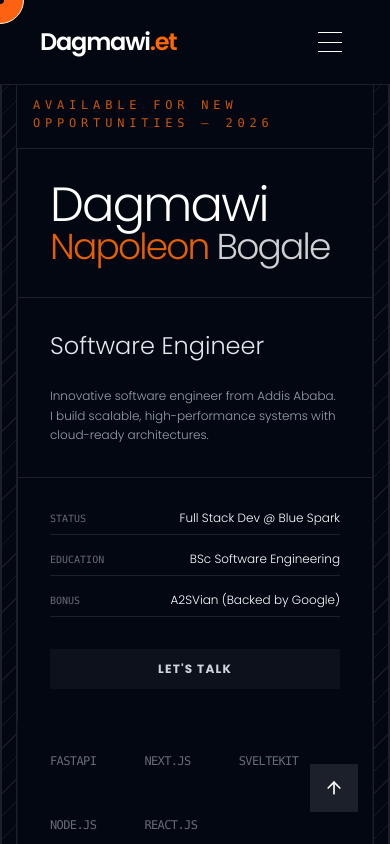
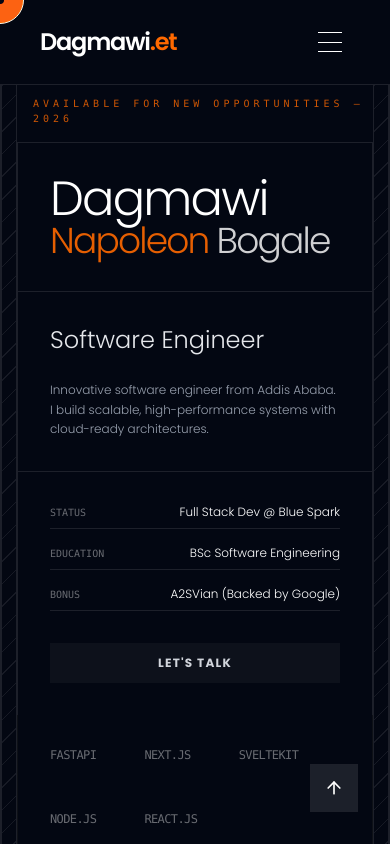
Before and after one commit to Dagin34/my-portfolio-v2, a SvelteKit app: page / in a window 390 px wide. Shown: the top 844 px of the page. Built offline with nearby package versions, Linux system fonts and the light colour scheme.

Commit message:
Minor responsiveness fix on landing

```diff
--- a/src/components/landing.svelte
+++ b/src/components/landing.svelte
@@ -5,7 +5,7 @@
 
 <section id="home" class="min-h-screen flex flex-col justify-center border-b border-border-color relative">
     <div class="pt-24 pb-4 pl-4">
-        <p class="text-[12px] font-mono text-brand-primary uppercase tracking-[0.4em] opacity-80">
+        <p class="text-[10px] lg:text-[12px] font-mono text-brand-primary uppercase tracking-[0.4em] opacity-80">
             Available for new opportunities — 2026
         </p>
     </div>
```
